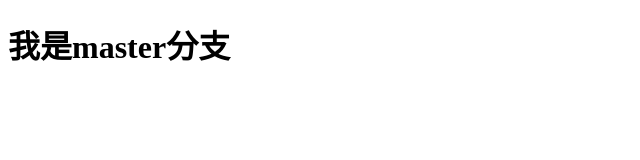
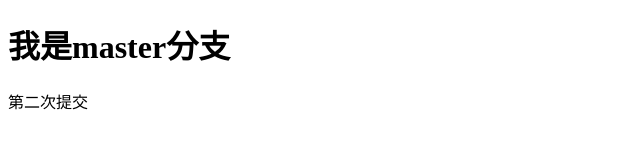
Before and after one commit to youknowHRT/git-demo-operate, a plain HTML site: page index.html in a window 1280 px wide. Shown: the whole page, without its empty margins (0-640 px from the left). Drawn offline with Linux system fonts and the light colour scheme.

Commit message:
第二次

```diff
--- a/index.html
+++ b/index.html
@@ -7,5 +7,6 @@
 </head>
 <body>
   <h1>我是master分支</h1>
+  <span>第二次提交</span>
 </body>
 </html>
```
